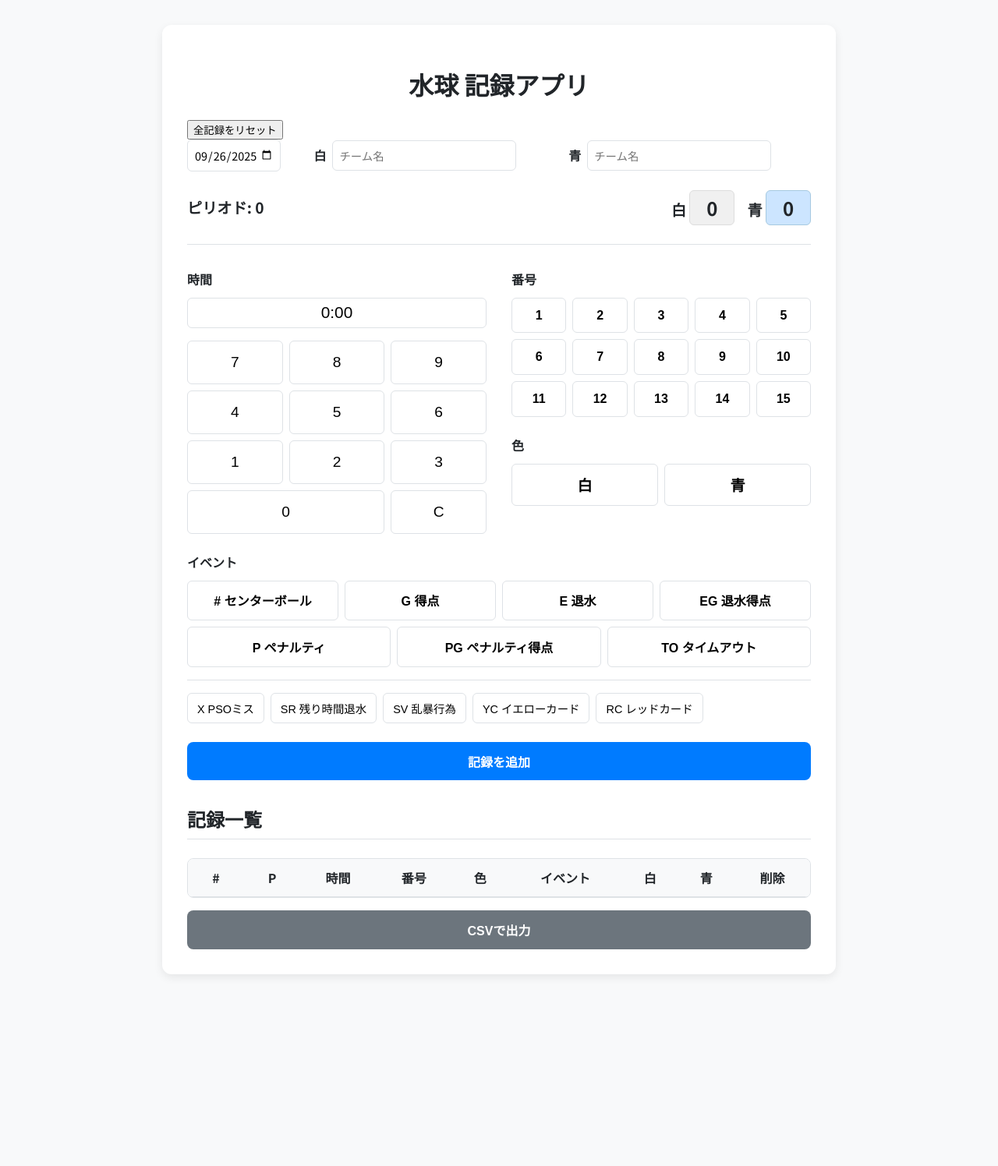
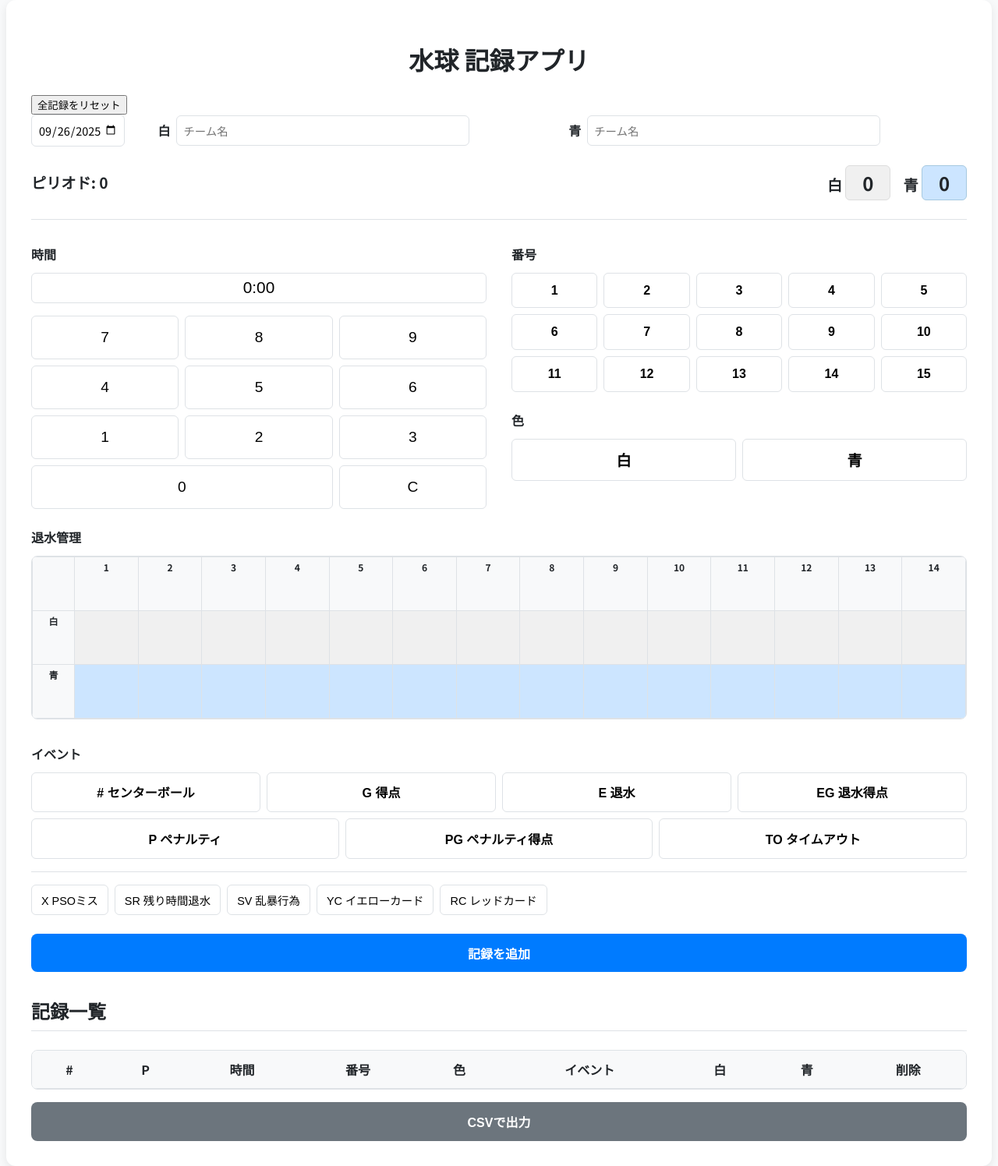
Before and after one commit to lalayue1126/Water-Polo-Scorer, a Flask app: page / in a window 1280 px wide. Shown: the whole page at 78% size. Before the commit the page ends 1252 px from the top, so only its background shows below. Run offline with Flask 3, Linux system fonts and the light colour scheme; lists and menus that the app fills with data are empty.

Commit message:
202509270750

```diff
--- a/static/script.js
+++ b/static/script.js
@@ -307,6 +307,61 @@ document.addEventListener('DOMContentLoaded', () => {
     };
 
     /**
+     * 退水管理テーブルを記録データに基づいて再描画する
+     */
+    const renderExclusionTable = () => {
+        // 1. テーブルの全セルを一旦クリアする
+        document.querySelectorAll('#exclusion-table-body td').forEach(cell => {
+            cell.innerHTML = '';
+            cell.classList.remove('excluded');
+        });
+
+        // 2. 記録の中から、個人のファウルとなるイベントのみを抽出する
+        const exclusionRecords = records.filter(record =>
+            record.event.includes('退水') || record.event.includes('ペナルティ') || record.event.includes('乱暴行為')
+        );
+
+        // 3. 選手ごとにファウル情報をまとめる
+        const foulsByPlayer = {}; // 例: {'white-5': ['E1 5:30', 'P2 2:10']}
+        exclusionRecords.forEach(record => {
+            const color = record.color === '白' ? 'white' : 'blue';
+            const playerKey = `${color}-${record.number}`;
+            if (!foulsByPlayer[playerKey]) {
+                foulsByPlayer[playerKey] = [];
+            }
+
+            // 4. イベント内容に応じて表示用のコード(E, P, SV)を決定する
+            let eventCode;
+            if (record.event.includes('ペナルティ')) {
+                eventCode = 'P';
+            } else if (record.event.includes('乱暴行為')) {
+                eventCode = 'SV';
+            } else { // '退水', '退水得点', '残り時間退水' はすべて 'E' として扱う
+                eventCode = 'E';
+            }
+
+            // 5. 指定されたフォーマットの文字列を作成して追加する
+            const foulString = `${eventCode}${record.period} ${record.time}`;
+            foulsByPlayer[playerKey].push(foulString);
+        });
+
+        // 6. まとめたファウル情報をテーブルの各セルに描画する
+        for (const playerKey in foulsByPlayer) {
+            const [color, number] = playerKey.split('-');
+            const cell = document.getElementById(`fouls-${color}-${number}`);
+            if (cell) {
+                // ファウル情報を改行で区切って表示
+                cell.innerHTML = foulsByPlayer[playerKey].join('<br>');
+
+                // ファウルが3回以上、またはSV（乱暴行為）が含まれる場合はセルを赤くする
+                if (foulsByPlayer[playerKey].length >= 3 || foulsByPlayer[playerKey].some(foul => foul.startsWith('SV'))) {
+                    cell.classList.add('excluded');
+                }
+            }
+        }
+    };
+
+    /**
      * 記録一覧テーブルとスコアボードを再描画する
      */
     const renderRecords = () => {
@@ -346,6 +401,8 @@ document.addEventListener('DOMContentLoaded', () => {
         const currentPeriod = calculateCurrentPeriod();
         periodDisplay.textContent = currentPeriod;
 
+        renderExclusionTable();
+
         document.querySelectorAll('.delete-btn').forEach(btn => btn.addEventListener('click', deleteRecord));
     };
 
--- a/static/style.css
+++ b/static/style.css
@@ -15,7 +15,7 @@ body {
     background-color: var(--background-color);
     color: var(--text-color);
     margin: 0;
-    padding: 2rem;
+    padding: 0;
     display: flex;
     justify-content: center;
     align-items: flex-start;
@@ -24,7 +24,7 @@ body {
 
 .container {
     width: 100%;
-    max-width: 800px;
+    max-width: 1200px;
     background-color: var(--card-background);
     border-radius: 12px;
     box-shadow: 0 4px 12px rgba(0, 0, 0, 0.08);
@@ -159,6 +159,70 @@ main {
     margin-bottom: 1rem;
 }
 
+/* --- 退水管理テーブル --- */
+.exclusion-management {
+    margin-bottom: 1.5rem;
+}
+
+#exclusion-table {
+    width: 100%;
+    border-collapse: collapse;
+    /* ★★★★★★★★★★★★★★★★★★★★★
+       レイアウトを固定にすることで、列幅が内容に左右されなくなります。
+       これが最も重要な設定です。
+    ★★★★★★★★★★★★★★★★★★★★★ */
+    table-layout: fixed;
+}
+
+/* すべてのセルの共通スタイル */
+#exclusion-table th,
+#exclusion-table td {
+    border: 1px solid var(--border-color);
+    text-align: center;
+    padding: 0.25rem;
+    font-size: 0.75rem;
+    height: 60px;
+    vertical-align: top;
+    white-space: pre-wrap;
+    /* ★★★★★★★★★★★★★★★★★★★★★
+       万が一、文字がはみ出しそうな場合に強制的に折り返す設定を追加します。
+    ★★★★★★★★★★★★★★★★★★★★★ */
+    word-wrap: break-word;
+}
+
+/* ヘッダー行（選手番号）のスタイル */
+#exclusion-table thead th {
+    background-color: #f8f9fa;
+    font-weight: bold;
+}
+
+/* 1列目（チーム名の列）の幅を固定で指定 */
+#exclusion-table th:first-child {
+    width: 45px;
+}
+
+/* チーム名セルのスタイル */
+#exclusion-table tbody th {
+    font-weight: bold;
+    background-color: #f8f9fa;
+}
+
+/* 白チームの行のスタイル */
+#fouls-row-white td {
+    background-color: var(--white-team);
+}
+
+/* 青チームの行のスタイル */
+#fouls-row-blue td {
+    background-color: var(--blue-team);
+}
+
+/* 退水3回で永久退水になった選手セル */
+#exclusion-table td.excluded {
+    background-color: #f8d7da;
+    color: #721c24;
+    font-weight: bold;
+}
 /* --- ボタン共通スタイル --- */
 .button-group {
     display: flex;
@@ -275,14 +339,6 @@ thead th {
     z-index: 1;
 }
 
-/* テーブル列幅の調整 */
-thead th:nth-child(1), /* # */
-thead th:nth-child(2), /* P */
-thead th:nth-child(7), /* 白 */
-thead th:nth-child(8) { /* 青 */
-    width: 40px;
-}
-
 tbody tr:last-child td {
     border-bottom: none;
 }
--- a/templates/index.html
+++ b/templates/index.html
@@ -69,6 +69,30 @@
                 </div>
             </div>
 
+            <div class="input-group full-width exclusion-management">
+                <label>退水管理</label>
+                <div class="table-wrapper">
+                    <table id="exclusion-table">
+                        <thead>
+                            <tr>
+                                <th></th>
+                                <th>1</th><th>2</th><th>3</th><th>4</th><th>5</th><th>6</th><th>7</th><th>8</th><th>9</th><th>10</th><th>11</th><th>12</th><th>13</th><th>14</th>
+                            </tr>
+                        </thead>
+                        <tbody id="exclusion-table-body">
+                            <tr id="fouls-row-white">
+                                <th>白</th>
+                                <td id="fouls-white-1"></td><td id="fouls-white-2"></td><td id="fouls-white-3"></td><td id="fouls-white-4"></td><td id="fouls-white-5"></td><td id="fouls-white-6"></td><td id="fouls-white-7"></td><td id="fouls-white-8"></td><td id="fouls-white-9"></td><td id="fouls-white-10"></td><td id="fouls-white-11"></td><td id="fouls-white-12"></td><td id="fouls-white-13"></td><td id="fouls-white-14"></td>
+                            </tr>
+                            <tr id="fouls-row-blue">
+                                <th>青</th>
+                                <td id="fouls-blue-1"></td><td id="fouls-blue-2"></td><td id="fouls-blue-3"></td><td id="fouls-blue-4"></td><td id="fouls-blue-5"></td><td id="fouls-blue-6"></td><td id="fouls-blue-7"></td><td id="fouls-blue-8"></td><td id="fouls-blue-9"></td><td id="fouls-blue-10"></td><td id="fouls-blue-11"></td><td id="fouls-blue-12"></td><td id="fouls-blue-13"></td><td id="fouls-blue-14"></td>
+                            </tr>
+                        </tbody>
+                    </table>
+                </div>
+            </div>
+
             <!-- イベント入力エリア -->
             <div class="input-group full-width">
                 <label>イベント</label>
```
